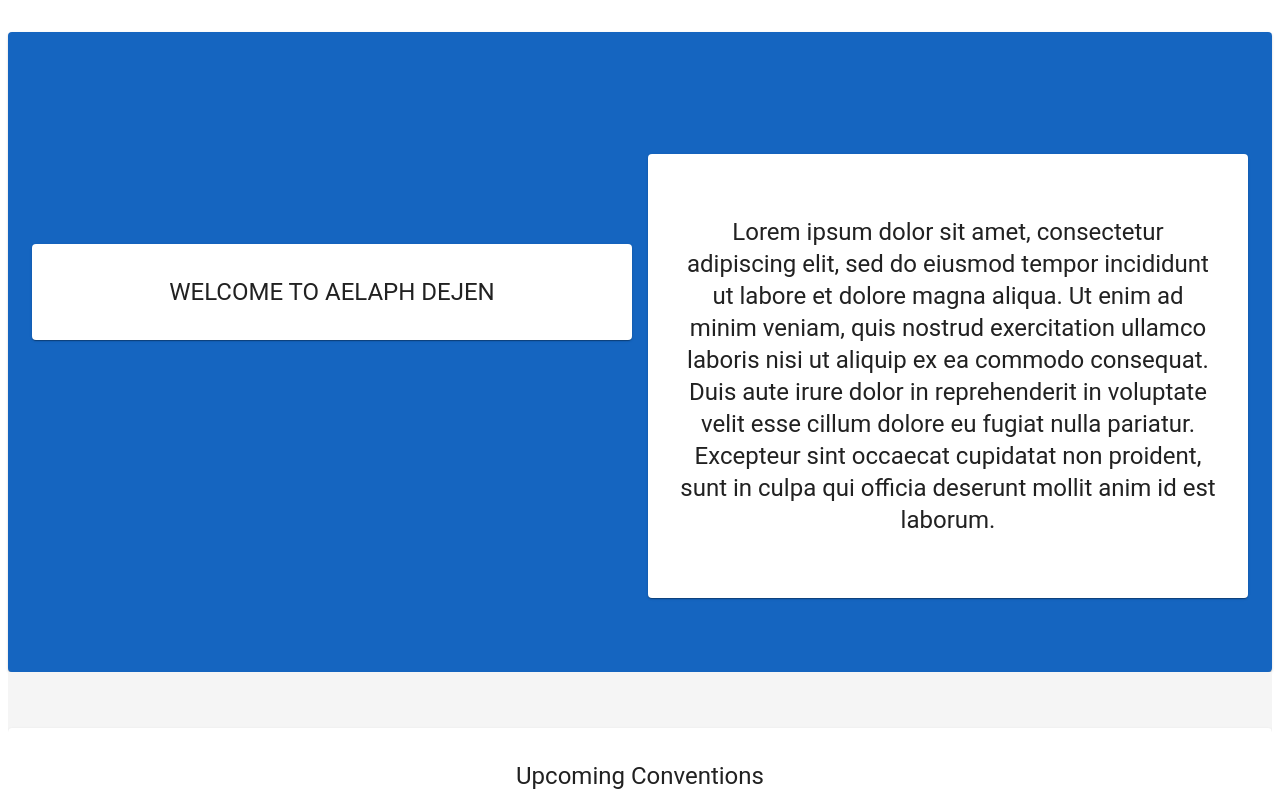
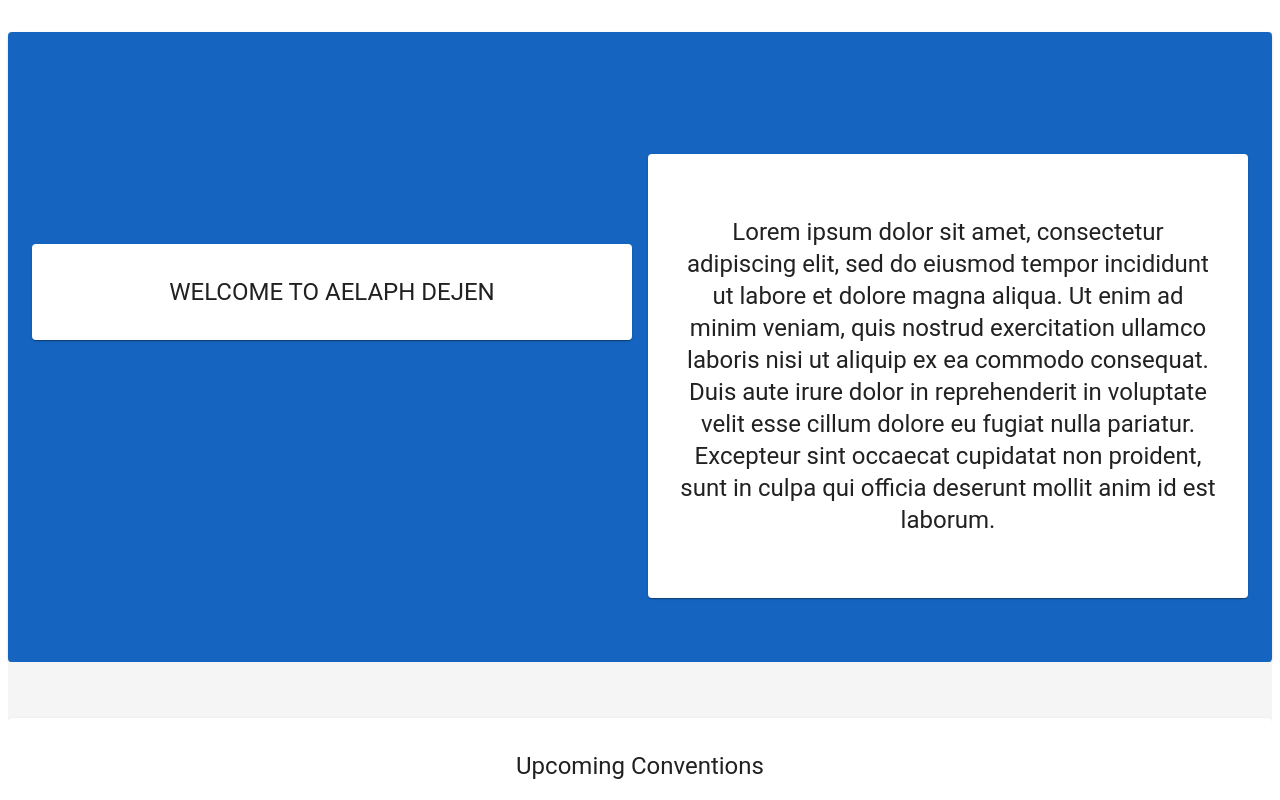
Before and after one commit to HezekielT/Aelaf_Dejen_WebApp, a React (Create React App) app in the folder client/: page / in a window 1280 px wide. Shown: the top 800 px of the page. Built offline with nearby package versions, Linux system fonts and the light colour scheme.

Commit message:
some changes to home component

```diff
--- a/client/src/components/Home.js
+++ b/client/src/components/Home.js
@@ -16,7 +16,7 @@ function Home(props) {
             sx={{
                 backgroundColor: '#1565c0',
                 flexGrow: 1,
-                minHeight: '80vh',
+                minHeight: '70vh',
                 overflow: 'auto',
                 mt: 4
             }}
```
